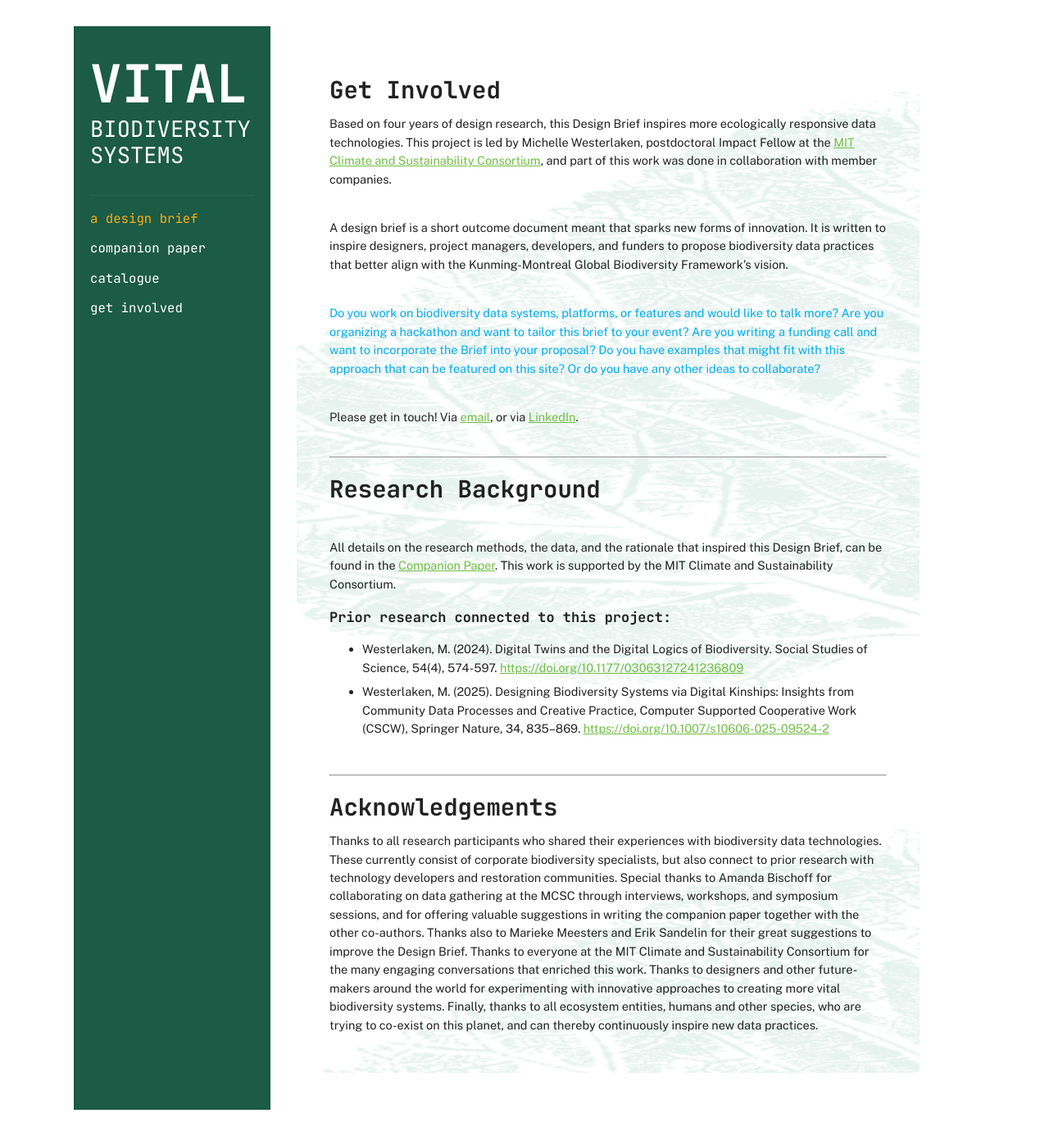
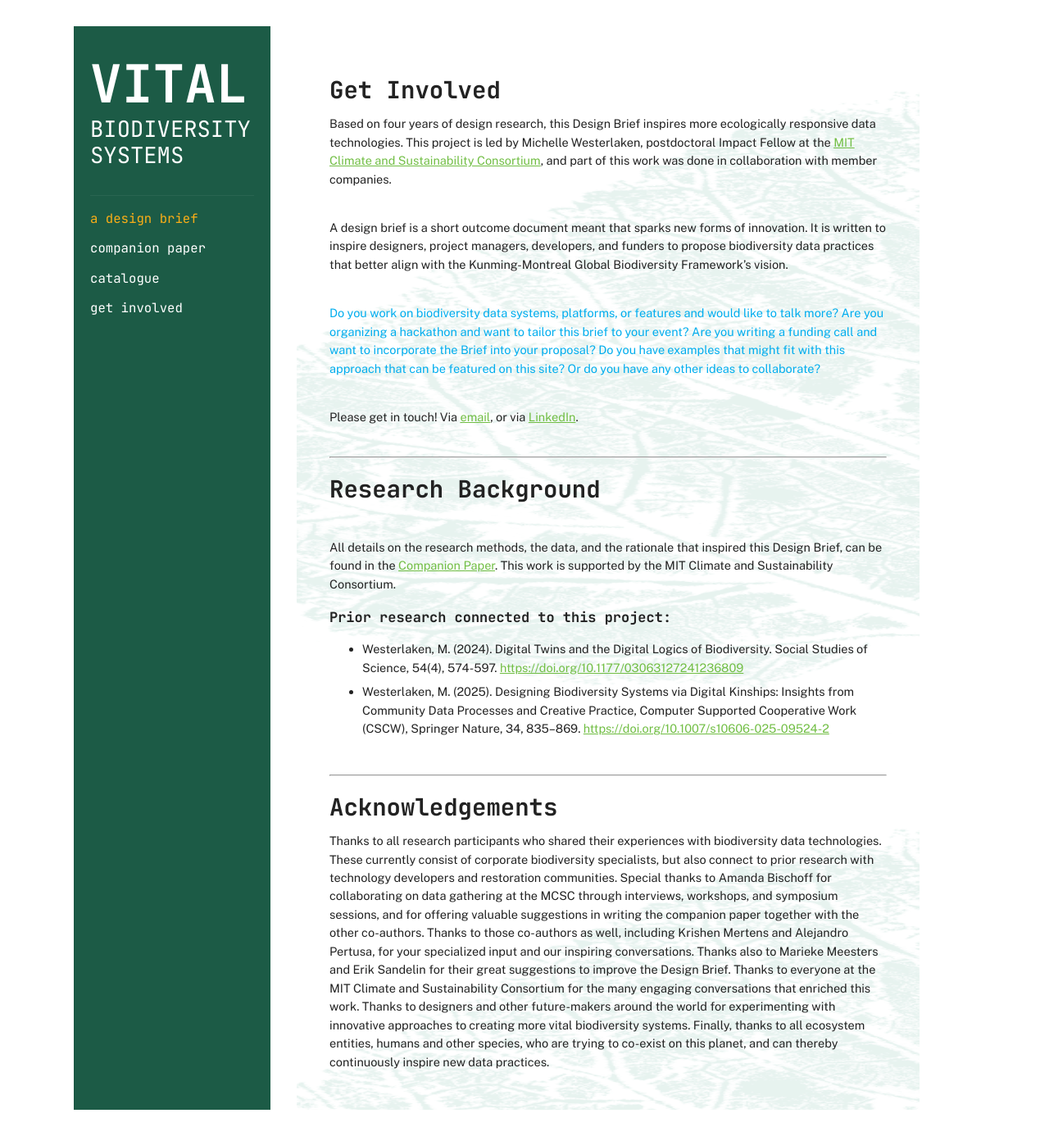
Before and after one commit to vitalbiodiversity/vitalbiodiversity.github.io, a Jekyll site: the page built from get-involved.md, in a window 1280 px wide and 1386 px high. Shown: the whole window at 82% size. Built offline with Jekyll 4.4.1, drawn with Linux system fonts in a browser that asks for light colours.

Commit message:
Update get-involved.md

```diff
--- a/get-involved.md
+++ b/get-involved.md
@@ -46,4 +46,4 @@ _________
 
 # Acknowledgements
 
-Thanks to all research participants who shared their experiences with biodiversity data technologies. These currently consist of corporate biodiversity specialists, but also connect to prior research with technology developers and restoration communities. Special thanks to Amanda Bischoff for collaborating on data gathering at the MCSC through interviews, workshops, and symposium sessions, and for offering valuable suggestions in writing the companion paper together with the other co-authors. Thanks also to Marieke Meesters and Erik Sandelin for their great suggestions to improve the Design Brief. Thanks to everyone at the MIT Climate and Sustainability Consortium for the many engaging conversations that enriched this work. Thanks to designers and other future-makers around the world for experimenting with innovative approaches to creating more vital biodiversity systems. Finally, thanks to all ecosystem entities, humans and other species, who are trying to co-exist on this planet, and can thereby continuously inspire new data practices.
+Thanks to all research participants who shared their experiences with biodiversity data technologies. These currently consist of corporate biodiversity specialists, but also connect to prior research with technology developers and restoration communities. Special thanks to Amanda Bischoff for collaborating on data gathering at the MCSC through interviews, workshops, and symposium sessions, and for offering valuable suggestions in writing the companion paper together with the other co-authors. Thanks to those co-authors as well, including Krishen Mertens and Alejandro Pertusa, for your specialized input and our inspiring conversations. Thanks also to Marieke Meesters and Erik Sandelin for their great suggestions to improve the Design Brief. Thanks to everyone at the MIT Climate and Sustainability Consortium for the many engaging conversations that enriched this work. Thanks to designers and other future-makers around the world for experimenting with innovative approaches to creating more vital biodiversity systems. Finally, thanks to all ecosystem entities, humans and other species, who are trying to co-exist on this planet, and can thereby continuously inspire new data practices.
```
